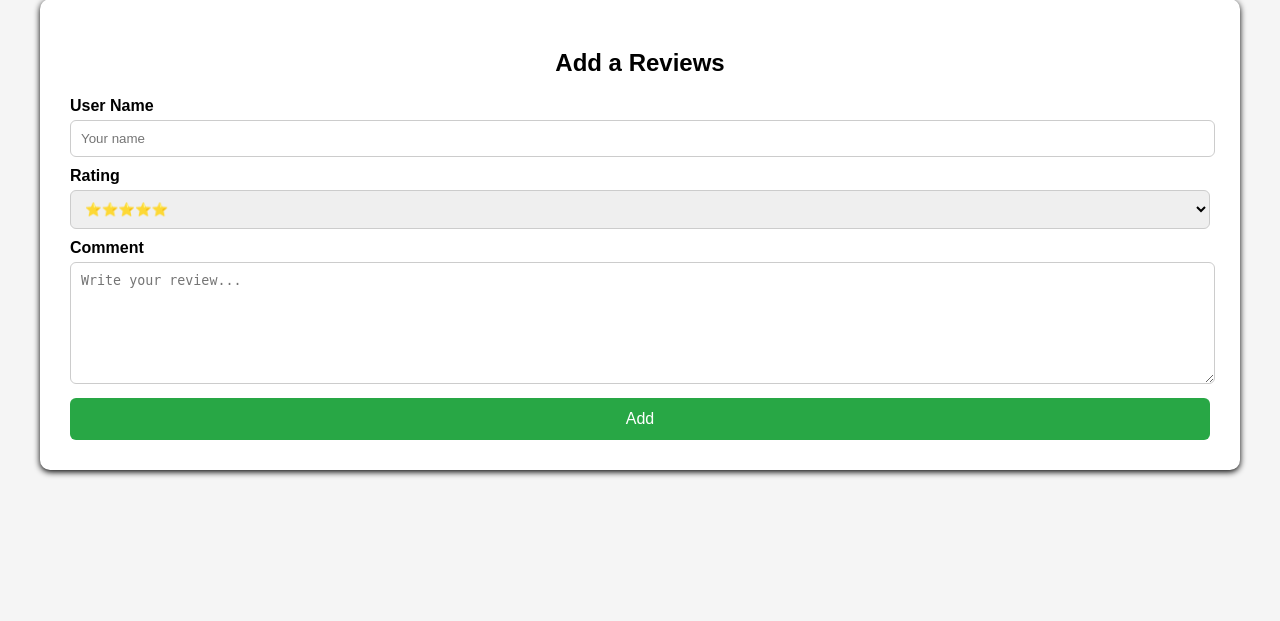
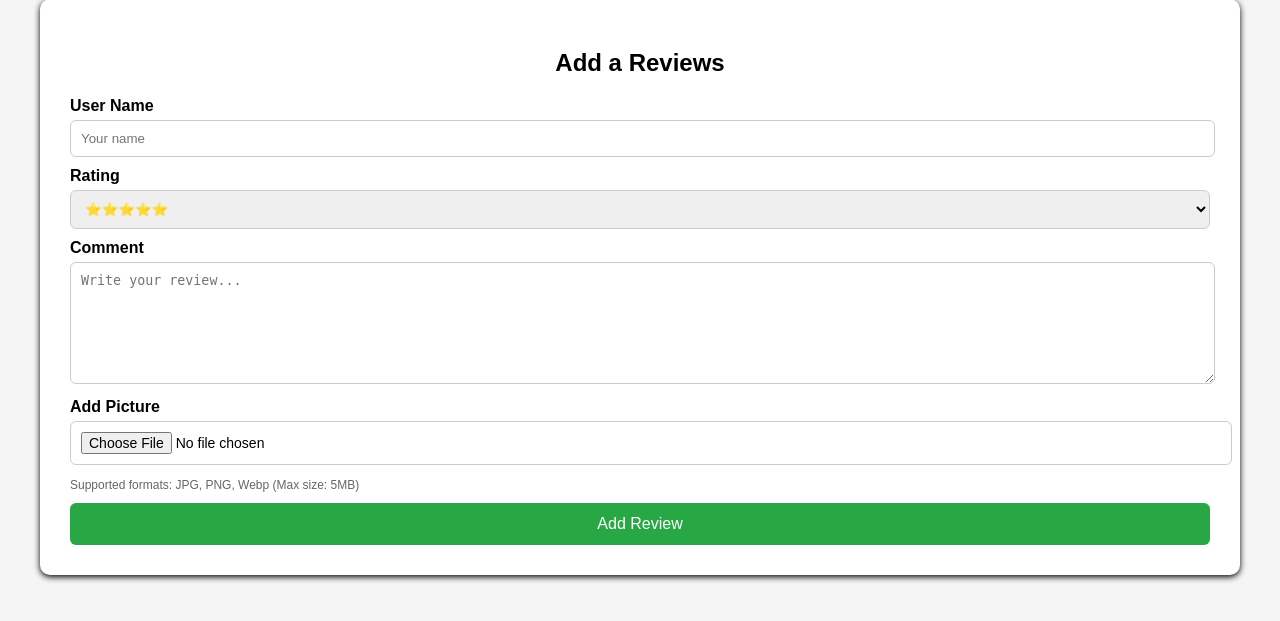
Before and after one commit to jtingvv7/2510-CSP1123-TC1L-G07, a Flask app: page /review/add in a window 1280 px wide; the page is wider, and only the part inside the window is pictured. Shown: the part 41-662 px from the top of that part. Run offline with Flask 3, Linux system fonts and the light colour scheme.

Commit message:
Add new branch

```diff
--- a/review_rating/app.py
+++ b/review_rating/app.py
@@ -1,15 +1,25 @@
-from flask import Blueprint, render_template, request, redirect, url_for
+from flask import Blueprint, render_template, request, redirect, url_for, flash
 from extensions import db
 from models import Review
+from werkzeug.utils import secure_filename
+import uuid
+import os
 
 review_bp = Blueprint('review', __name__, template_folder='templates')
 
+# Configuration for file upload
+UPLOAD_FOLDER = 'static/uploads'
+ALLOWED_EXTENSIONS = {'png', 'jpg', 'jpeg', 'webp'}
+MAX_FILE_SIZE = 5 * 1024 * 1024  # 5MB
+
+def allowed_file(filename):
+    return '.' in filename and filename.rsplit('.', 1)[1].lower() in ALLOWED_EXTENSIONS
 
 
 # Main Page: Display all Review
 @review_bp.route("/")
 def index():
-    reviews = Review.query.all()
+    reviews = Review.query.order_by(Review.date_review.desc()).all()
     return render_template("review_index.html", reviews=reviews)
 
 
@@ -22,13 +32,38 @@ def add():
         comment = request.form.get('comment')
 
         if not username or not comment:
-            return "Username and Comment cannot be empty!", 400
+            flash("Username and Comment cannot be empty!", 400)
+            return render_template("add.html")
 
-        new_review = Review(username=username, rating=rating, comment=comment)
+        image_path = None
+        if 'image' in request.files:
+            file = request.files['image']
+            if file and file.filename and allowed_file(file.filename):
+                # Generate unique filename
+                filename = secure_filename(file.filename)
+                file_extension = filename.rsplit('.', 1)[1].lower()
+                unique_filename = f"{uuid.uuid4().hex}.{file_extension}"
+
+                # Ensure upload directory exists
+                upload_path = os.path.join(UPLOAD_FOLDER)
+                os.makedirs(upload_path, exist_ok=True)
+
+                # Save file
+                file_path = os.path.join(upload_path, unique_filename)
+                file.save(file_path)
+                image_path = unique_filename
+
+            elif file and file.filename:
+                flash('Invalid file type. Please upload JPG, PNG, or Webp image only', 400)
+                return render_template('add.html')
+
+        new_review = Review(username=username, rating=rating, comment=comment, image_path=image_path)
         db.session.add(new_review)
         db.session.commit()
 
+        flash('Review added successfully!', 'success')
         return redirect(url_for('review.success'))
+
     return render_template("add.html")
 
 
--- a/review_rating/templates/add.html
+++ b/review_rating/templates/add.html
@@ -20,7 +20,7 @@
 <body>
     <div class="container">
     <h2>Add a Reviews</h2>
-    <form action="{{ url_for('review.add') }}" method="POST" class="review-form">
+    <form action="{{ url_for('review.add') }}" method="POST" enctype="multipart/form-data">
         <label for="username">User Name</label>
         <input type="text" id="username" name="username" placeholder="Your name" required>
 
@@ -36,7 +36,11 @@
         <label for="comment">Comment</label>
         <textarea name="comment" placeholder="Write your review..." required></textarea>
 
-        <button type="submit">Add</button>
+        <label for="image">Add Picture</label>
+        <input type="file" id="image" name="image" accept="image/" style="width: 100%; padding: 10px; border: 1px solid #ccc; border-radius: 6px; font-size: 14px; margin-bottom: 10px;">
+        <small style="color: #666; font-size: 12px;">Supported formats: JPG, PNG, Webp (Max size: 5MB)</small>
+
+        <button type="submit">Add Review</button>
     </form>
     </div>
 </body>
```
Also changed, not shown: models.py (+0 -16 lines), review_rating/templates/home_index.html (deleted, +0 -9 lines), review_rating/templates/review_index.html (+7 -1 lines).
